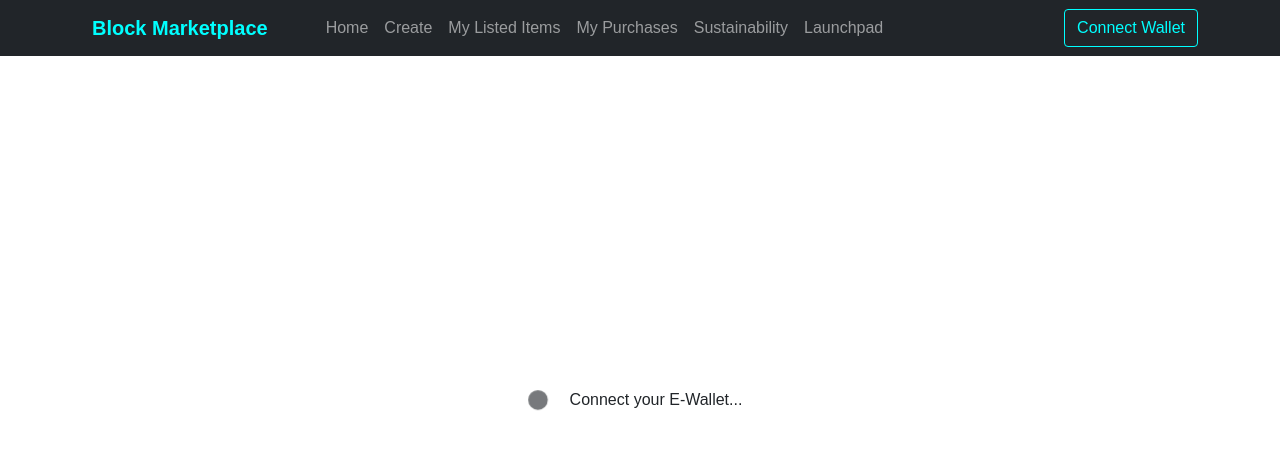
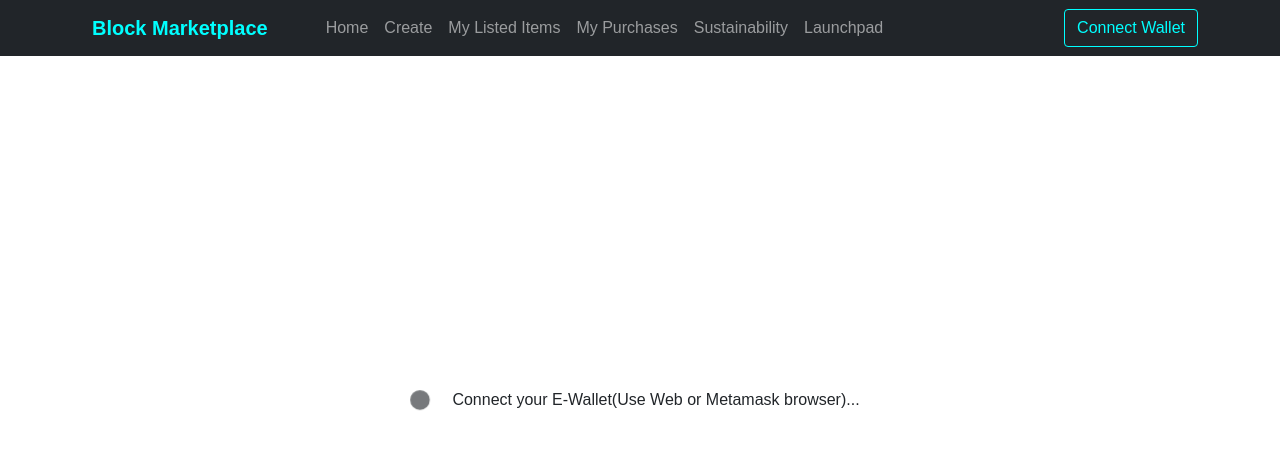
Before and after one commit to eyad-ahmed-18/The-block, a React (Create React App) app: page / in a window 1280 px wide. Shown: the top 450 px of the page. Built offline with nearby package versions, Linux system fonts and the light colour scheme; what ipfs-http-client would draw is missing.

Commit message:
Update App.js

```diff
--- a/src/frontend/components/App.js
+++ b/src/frontend/components/App.js
@@ -104,7 +104,7 @@ function App() {
               }}
             >
               <Spinner animation="grow" style={{ display: "flex" }} />
-              <p className="mx-3 my-0">Connect your E-Wallet...</p>
+              <p className="mx-3 my-0">Connect your E-Wallet(Use Web or Metamask browser)...</p>
             </div>
           ) : (
           <Routes>
```
